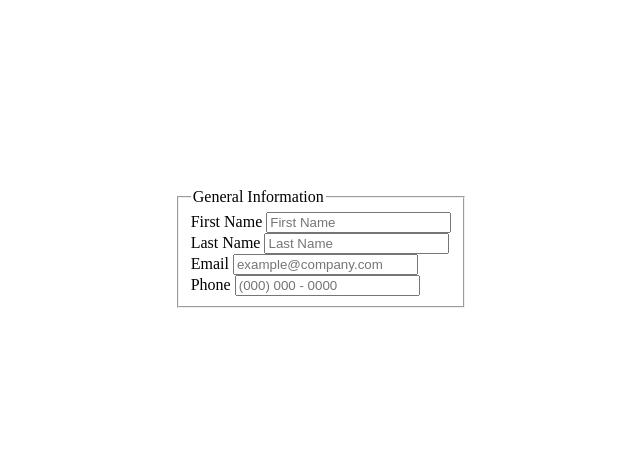
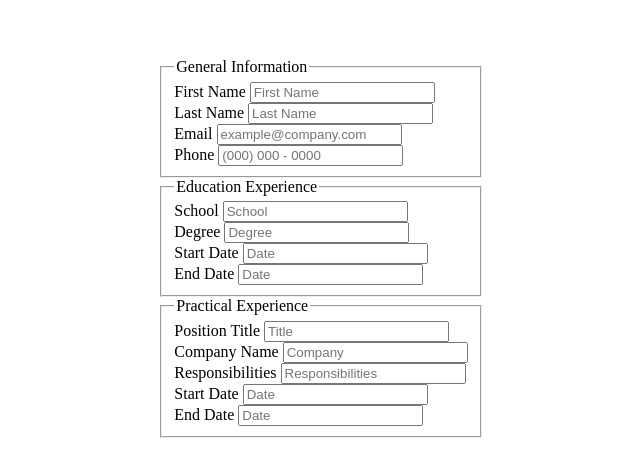
Before and after one commit to hawintha/cv-builder, a React app: page / in a window 1280 px wide. Shown: the part 152-628 px from the top of the page, without its empty margins (319-959 px from the left). Built offline with nearby package versions, Linux system fonts and the light colour scheme; the HTML template or start-up script is replaced by a standard one.

Commit message:
Add sections for education/practical experience

```diff
--- a/src/App.jsx
+++ b/src/App.jsx
@@ -1,11 +1,17 @@
 import { useState } from 'react'
 import './App.css'
 import GeneralInfo from './components/GeneralInfo';
+import EducationExp from './components/EducationExp';
+import PracticalExp from './components/PracticalExp';
 
-function App() {
+export default function App() {
   const [generalDetails, setGeneralDetails] = useState('');
+  const [eduDetails, setEduDetails] = useState('');
   function handleGeneralDetailsChange(e) {
     setGeneralDetails(e.target.value)
+  }
+  function handleEduDetailsChange(e) {
+    setEduDetails(e.target.value)
   }
 
   return (
@@ -17,8 +23,21 @@ function App() {
         phone={generalDetails.phone}
         onChange={handleGeneralDetailsChange}
       />
+      <EducationExp
+        school={eduDetails.school}
+        degree={eduDetails.degree}
+        start={eduDetails.start}
+        end={eduDetails.end}
+        onChange={handleEduDetailsChange}
+      />
+      <PracticalExp
+        title={eduDetails.title}
+        company={eduDetails.company}
+        responsibilities={eduDetails.responsibilities}
+        start={eduDetails.start}
+        end={eduDetails.end}
+        onChange={handleEduDetailsChange}
+      />
     </form>
   )
 }
-
-export default App
--- /dev/null
+++ b/src/components/EducationExp.jsx
@@ -0,0 +1,40 @@
+import InputGroup from "./InputGroup";
+export default function EducationExp({ school, degree, start, end, onChange }) {
+    return (
+        <fieldset className="eduInfo">
+            <legend>Education Experience</legend>
+            <InputGroup
+                type="text"
+                id="school"
+                label="School"
+                placeholder="School"
+                value={school}
+                onChange={onChange}
+            />
+            <InputGroup
+                type="text"
+                id="degree"
+                label="Degree"
+                placeholder="Degree"
+                value={degree}
+                onChange={onChange}
+            />
+            <InputGroup
+                type="text"
+                id="startDate"
+                label="Start Date"
+                placeholder="Date"
+                value={start}
+                onChange={onChange}
+            />
+            <InputGroup
+                type="text"
+                id="endDate"
+                label="End Date"
+                placeholder="Date"
+                value={end}
+                onChange={onChange}
+            />
+        </fieldset >
+    )
+}
--- /dev/null
+++ b/src/components/PracticalExp.jsx
@@ -0,0 +1,48 @@
+import InputGroup from "./InputGroup";
+export default function PracticalExp({ title, company, responsibilities, start, end, onChange }) {
+    return (
+        <fieldset>
+            <legend>Practical Experience</legend>
+            <InputGroup
+                type="text"
+                id="title"
+                label="Position Title"
+                placeholder="Title"
+                value={title}
+                onChange={onChange}
+            />
+            <InputGroup
+                type="text"
+                id="company"
+                label="Company Name"
+                placeholder="Company"
+                value={company}
+                onChange={onChange}
+            />
+            <InputGroup
+                type="textarea"
+                id="responsibilities"
+                label="Responsibilities"
+                placeholder="Responsibilities"
+                value={responsibilities}
+                onChange={onChange}
+            />
+            <InputGroup
+                type="text"
+                id="startDate"
+                label="Start Date"
+                placeholder="Date"
+                value={start}
+                onChange={onChange}
+            />
+            <InputGroup
+                type="text"
+                id="endDate"
+                label="End Date"
+                placeholder="Date"
+                value={end}
+                onChange={onChange}
+            />
+        </fieldset>
+    )
+}
```
